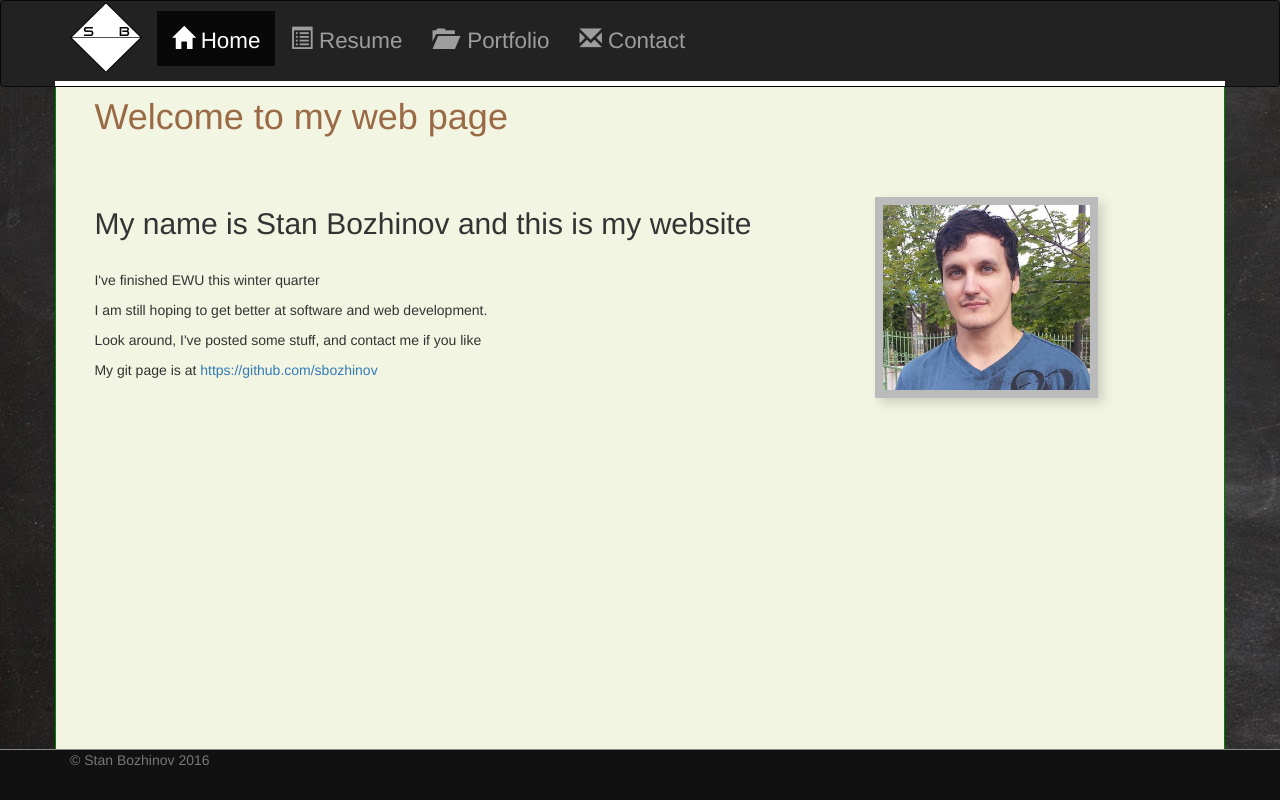
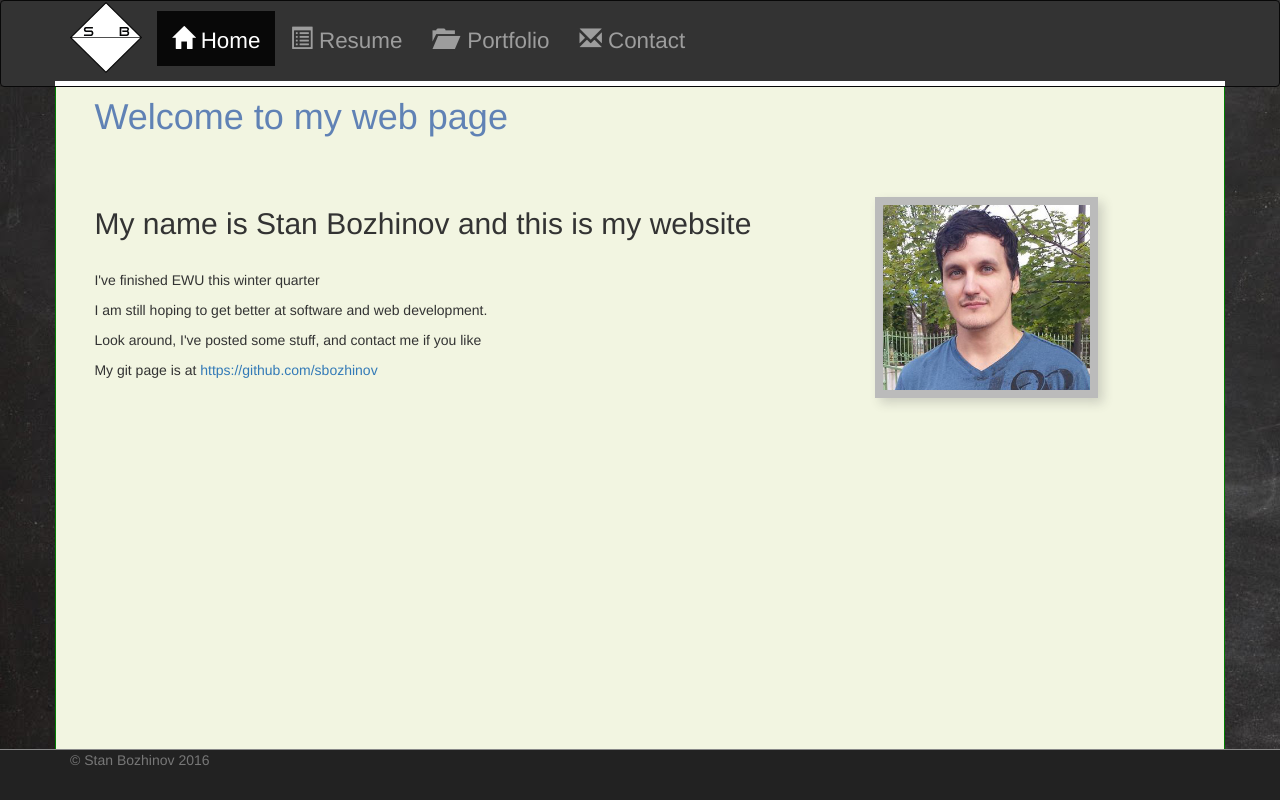
Before and after one commit to sbozhinov/sbozhinov.github.io, a plain HTML site: page index.html in a window 1280 px wide. Drawn offline with nearby package versions, Linux system fonts and the light colour scheme; some packages are replaced by stand-ins of ours; a script that the page names is missing.

Commit message:
color adjusted

```diff
--- a/css/styles.css
+++ b/css/styles.css
@@ -2,7 +2,7 @@ h2, h3, p {
 	margin: 0;
 }
 
-.wrap h1 {color: #9A6A47;}
+.wrap h1 {color: #6082B5;}
 
 html, body {height:100%; margin:0; padding:0;
        background: url("../img/d83ad76bc7afa9af24983e6d6c922802.jpg");
@@ -26,7 +26,10 @@ display:inline;
 .navbar-inverse .container{
     padding-top:10px;
     border-bottom:5px solid white;
-
+                 background: #333;
+}
+nav{
+            background: #333!important;
 }
 .navbar li a {
     font-size:1.6em;
@@ -51,7 +54,7 @@ padding-left:3%!important;
 border-top:1px solid #888;
 position: relative;
 height:51px;
-background:#111;
+background:#222;
 clear: both;
 }
 
@@ -59,7 +62,6 @@ clear: both;
 input[type="submit"]{
   background:black;
 }
-
 
 .photoframe{
 border:8px solid #bbb;
```
Also changed, not shown: img/bg-blue-blueprint.jpg (added).
